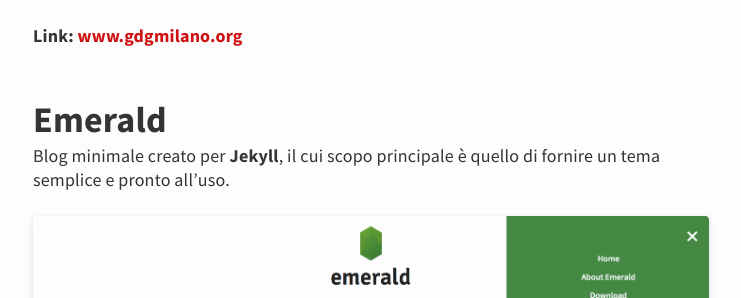
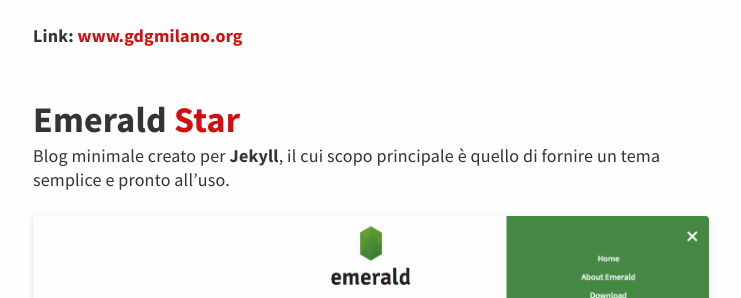
Before and after one commit to KingFelix/kingfelix.github.io, a Jekyll site: the page built from portfolio.md, in a window 1280 px wide and 900 px high, scrolled down 1528 px. Shown: the part 163-461 px from the top of the window, without its empty margins (269-1010 px from the left). Built offline with Jekyll 4.4.1, drawn with Linux system fonts in a browser that asks for light colours.

Commit message:
Add github star button on Emerald

```diff
--- a/_includes/script.html
+++ b/_includes/script.html
@@ -1 +1,2 @@
 <script src="{{ "js/main.js" | prepend: site.baseurl }}"></script>
+<script async defer id="github-bjs" src="https://buttons.github.io/buttons.js"></script>
--- a/portfolio.md
+++ b/portfolio.md
@@ -22,7 +22,7 @@ Il sito è stato realizzato utilizzando [Jekyll](http://jekyllrb.com), uno **sta
 
 **Link:** [www.gdgmilano.org](http://www.gdgmilano.org)
 
-## Emerald
+## Emerald <a class="github-button" href="https://github.com/KingFelix/Emerald" data-icon="octicon-star" data-count-href="/KingFelix/Emerald/stargazers" data-count-api="/repos/KingFelix/Emerald#stargazers_count" data-count-aria-label="# stargazers on GitHub" aria-label="Star KingFelix/Emerald on GitHub">Star</a>
 Blog minimale creato per **Jekyll**, il cui scopo principale è quello di fornire un tema semplice e pronto all'uso.
 
 ![Emerald](/img/emerald.png "Emerald")
```
